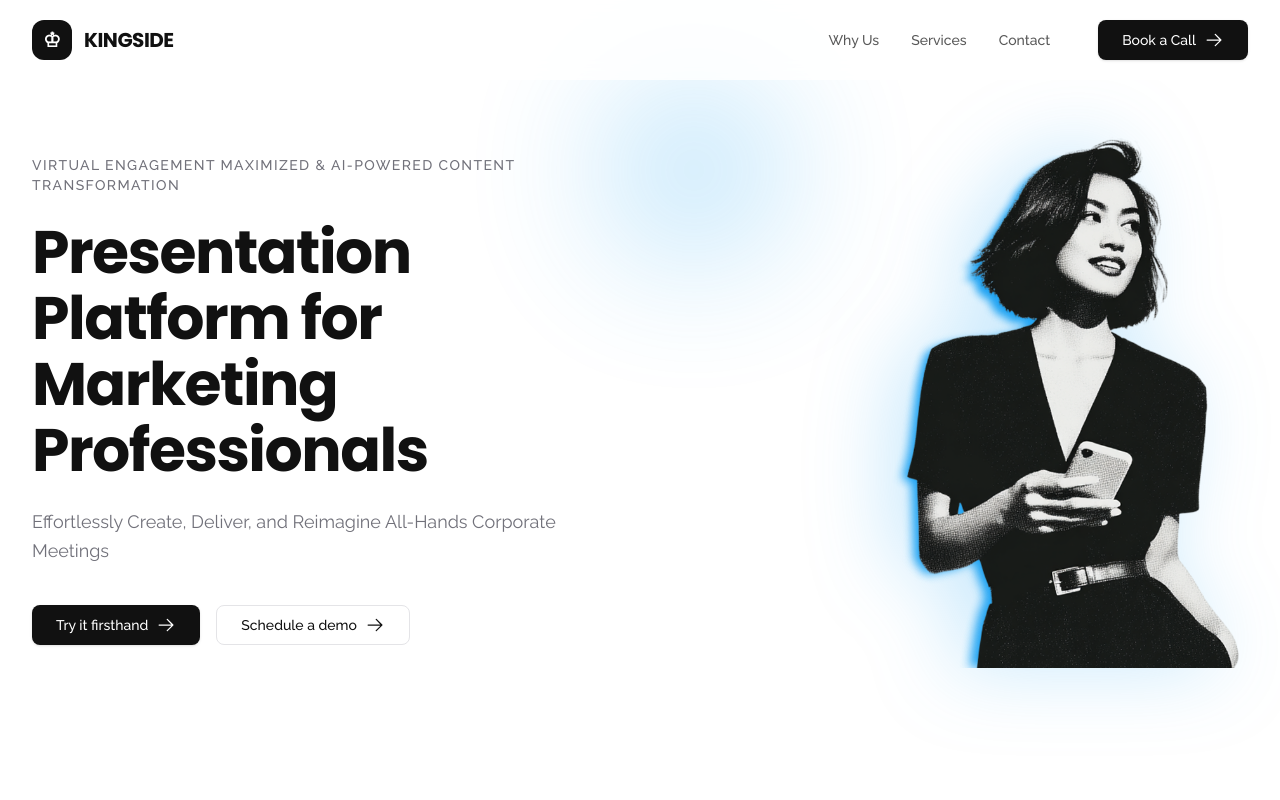
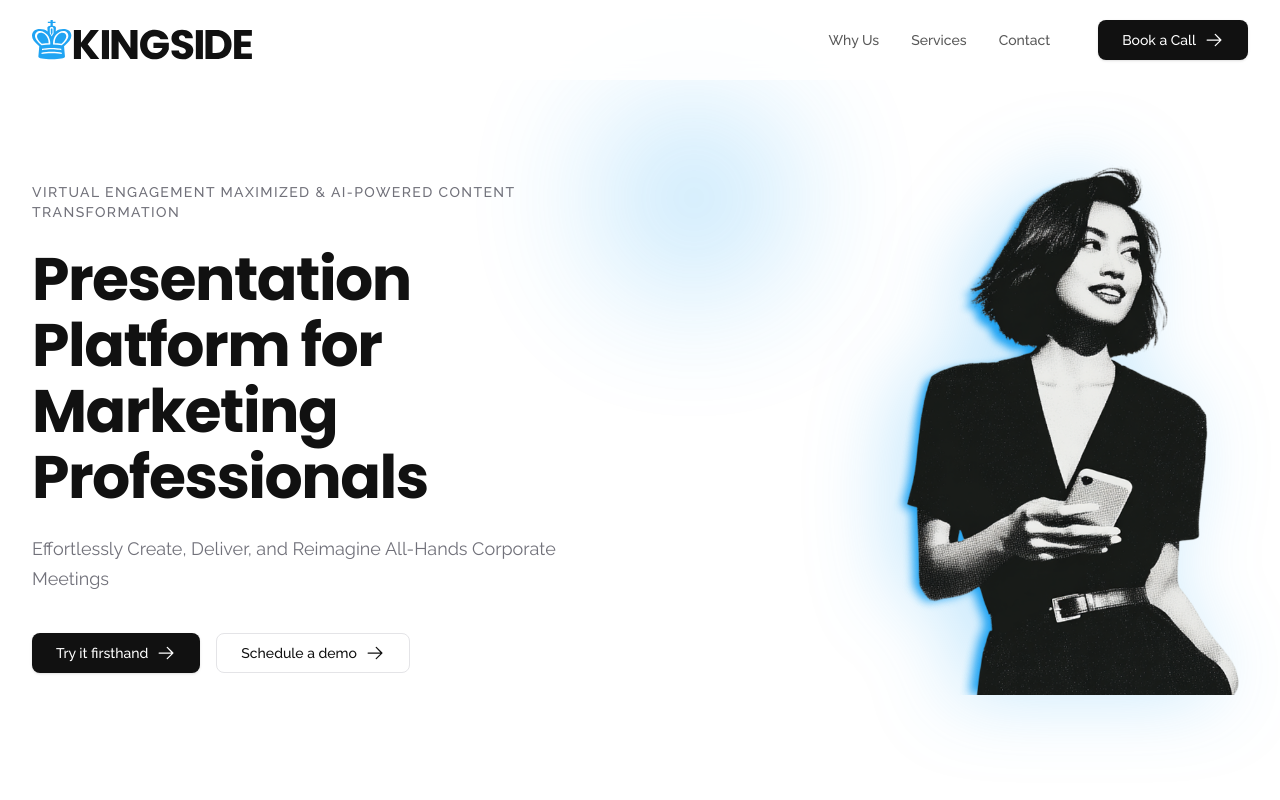
Before and after one commit to rmgtx/Kingsidenew, a React (Vite) app: page / in a window 1280 px wide. Shown: the top 800 px of the page. Built offline with nearby package versions, Linux system fonts and the light colour scheme.

Commit message:
vibe code session

```diff
--- a/src/components/ConfirmationModal.tsx
+++ b/src/components/ConfirmationModal.tsx
@@ -16,7 +16,7 @@ export function ConfirmationModal({ isOpen, setIsOpen }: ConfirmationModalProps)
           exit={{ opacity: 0 }}
           transition={{ duration: 0.25 }}
           onClick={() => setIsOpen(false)}
-          className="fixed inset-0 grid place-items-center z-[100] px-4"
+          className="fixed inset-0 grid place-items-center z-50 px-4"
           style={{
             backgroundColor: 'rgba(17, 17, 17, 0.3)',
             backdropFilter: 'blur(4px)',
@@ -34,17 +34,11 @@ export function ConfirmationModal({ isOpen, setIsOpen }: ConfirmationModalProps)
             onClick={(e) => e.stopPropagation()}
             className="relative w-full max-w-md"
           >
-            {/* Shadow */}
-            <div
-              className="absolute inset-0 border-2 bg-accent border-border rounded-xl"
-              style={{ transform: 'translate(8px, 8px)' }}
-            />
-
             {/* Modal */}
-            <div className="relative border-2 p-8 bg-background border-border rounded-xl">
+            <div className="relative border p-8 bg-background border-border rounded-xl shadow-lg">
               <div className="flex flex-col items-center">
                 {/* Icon */}
-                <div className="w-16 h-16 flex items-center justify-center mb-4 border-2 border-accent rounded-full bg-accent/10">
+                <div className="w-16 h-16 flex items-center justify-center mb-4 border border-accent rounded-full bg-accent/10">
                   <CheckCircle size={32} className="text-accent" weight="bold" />
                 </div>
 
@@ -61,7 +55,7 @@ export function ConfirmationModal({ isOpen, setIsOpen }: ConfirmationModalProps)
                 {/* Button */}
                 <button
                   onClick={() => setIsOpen(false)}
-                  className="w-full sm:w-auto px-8 py-3 border-2 bg-primary text-primary-foreground border-primary rounded-lg font-body font-semibold hover:opacity-90 transition-opacity"
+                  className="w-full sm:w-auto px-8 py-3 border bg-primary text-primary-foreground border-primary rounded-lg font-body font-semibold hover:opacity-90 transition-opacity"
                 >
                   Close
                 </button>
--- a/src/components/brand/AnimatedNeuCard.tsx
+++ b/src/components/brand/AnimatedNeuCard.tsx
@@ -70,7 +70,7 @@ export function AnimatedNeuCard({
         onMouseMove={handleMove}
         onMouseLeave={handleReset}
         className={cn(
-          "relative h-full rounded-xl border bg-card shadow-sm hover:shadow-lg transition-shadow cursor-pointer",
+          "relative h-full rounded-xl border bg-card shadow-lg hover:shadow-xl transition-shadow cursor-pointer",
           className
         )}
       >
--- a/src/components/brand/NeuCard.tsx
+++ b/src/components/brand/NeuCard.tsx
@@ -17,7 +17,7 @@ export function NeuCard({
       className={cn(
         "rounded-xl border bg-card",
         variant === "elevated" && "shadow-lg",
-        variant === "default" && "shadow-sm hover:shadow-md transition-shadow",
+        variant === "default" && "shadow-lg hover:shadow-xl transition-shadow",
         className
       )}
       {...props}
--- a/src/components/sections/BentoGrid.tsx
+++ b/src/components/sections/BentoGrid.tsx
@@ -74,7 +74,7 @@ function BentoCard({
     >
       {/* Clean card with subtle shadow */}
       <div
-        className={`rounded-xl border bg-card p-8 lg:p-10 h-full shadow-sm hover:shadow-lg transition-shadow duration-300 ${className}`}
+        className={`rounded-xl border bg-card p-8 lg:p-10 h-full shadow-lg hover:shadow-xl transition-shadow duration-300 ${className}`}
       >
         {children}
       </div>
--- a/src/components/sections/Footer.tsx
+++ b/src/components/sections/Footer.tsx
@@ -18,11 +18,12 @@ export function Footer() {
             viewport={{ once: true }}
             className="lg:col-span-5 space-y-6"
           >
-            <div className="flex items-center gap-3">
-              <div className="flex h-10 w-10 items-center justify-center bg-background text-foreground font-bold text-xl rounded-lg">
-                ♔
-              </div>
-              <span className="font-heading text-2xl font-bold tracking-tight">KINGSIDE</span>
+            <div className="flex items-center">
+              <img
+                src="/kingside-wordmark.svg"
+                alt="Kingside"
+                className="h-12 w-auto"
+              />
             </div>
             <p className="text-primary-foreground/70 text-lg max-w-sm">
               Put your busy work in check. We help small businesses scale smarter with intelligent automation.
--- a/src/components/sections/Hero.tsx
+++ b/src/components/sections/Hero.tsx
@@ -3,9 +3,9 @@ import { NeuBrutalistButton } from "@/components";
 
 export function Hero() {
   return (
-    <section className="relative min-h-screen flex items-center overflow-hidden bg-background">
+    <section className="relative overflow-hidden bg-background">
       {/* Main content */}
-      <div className="relative z-10 mx-auto max-w-7xl w-full px-6 lg:px-8 py-24 lg:py-32">
+      <div className="relative z-10 mx-auto max-w-7xl w-full px-6 lg:px-8 pt-32 lg:pt-40 pb-24 lg:pb-32">
         <div className="grid grid-cols-1 lg:grid-cols-2 gap-12 lg:gap-8 items-center">
           {/* Left column - Text content */}
           <div className="max-w-xl">
@@ -77,7 +77,7 @@ export function Hero() {
             <motion.div
               className="absolute pointer-events-none"
               style={{
-                background: 'linear-gradient(135deg, #2AA8F3 0%, #2AA8F3 100%)',
+                background: 'linear-gradient(135deg, #20A4F3 0%, #20A4F3 100%)',
                 filter: 'blur(60px)',
                 borderRadius: '50%',
                 // Fixed positioning from browser adjustments
@@ -114,7 +114,7 @@ export function Hero() {
                 alt="Marketing professional with smartphone"
                 className="relative z-10 w-full max-w-[224px] sm:max-w-[269px] lg:max-w-[314px] xl:max-w-[358px] h-auto object-contain"
                 style={{
-                  filter: 'drop-shadow(-20px 0 40px rgba(42, 168, 243, 0.25))',
+                  filter: 'drop-shadow(-20px 0 40px rgba(32, 164, 243, 0.25))',
                 }}
                 onError={(e) => {
                   // Hide image container if it fails to load
--- a/src/components/sections/Navigation.tsx
+++ b/src/components/sections/Navigation.tsx
@@ -43,11 +43,13 @@ export function Navigation() {
     >
       <div className="mx-auto flex h-20 max-w-7xl items-center justify-between px-6 lg:px-8">
         {/* Logo */}
-        <a href="#" className="flex items-center gap-3 group">
-          <div className="flex h-10 w-10 items-center justify-center bg-primary text-primary-foreground font-bold text-xl rounded-lg transition-transform group-hover:scale-105">
-            ♔
-          </div>
-          <span className="font-heading text-xl font-bold tracking-tight">KINGSIDE</span>
+        <a href="#" className="flex items-center group transition-transform hover:scale-105">
+          <img
+            src="/kingside-wordmark.svg?v=2"
+            alt="Kingside"
+            className="h-10 w-auto"
+            style={{ display: 'block', maxWidth: 'none' }}
+          />
         </a>
 
         {/* Desktop Nav */}
@@ -79,8 +81,13 @@ export function Navigation() {
             </SheetTrigger>
             <SheetContent side="right" className="w-[300px] border-l border-border bg-background">
               <SheetHeader>
-                <SheetTitle className="text-left font-heading text-2xl font-bold flex items-center gap-2">
-                  <span className="text-3xl">♔</span> Menu
+                <SheetTitle className="text-left font-heading text-2xl font-bold flex items-center gap-3">
+                  <img
+                    src="/kingside-wordmark.svg"
+                    alt="Kingside"
+                    className="h-8 w-auto"
+                  />
+                  <span>Menu</span>
                 </SheetTitle>
               </SheetHeader>
               <div className="mt-12 flex flex-col gap-6">
--- a/src/index.css
+++ b/src/index.css
@@ -19,7 +19,7 @@
   --color-secondary: #f4f4f5;
   --color-secondary-foreground: #111111;
 
-  --color-accent: #2AA8F3;
+  --color-accent: #20A4F3;
   --color-accent-foreground: #ffffff;
 
   --color-destructive: #ef4444;
@@ -36,10 +36,10 @@
 
   --color-border: #e4e4e7;
   --color-input: #e4e4e7;
-  --color-ring: #2AA8F3;
+  --color-ring: #20A4F3;
 
   /* Chart/Animation Colors */
-  --color-chart-1: #2AA8F3;
+  --color-chart-1: #20A4F3;
   --color-chart-2: #ef4444;
   --color-chart-3: #f59e0b;
   --color-chart-4: #22c55e;
```
Also changed, not shown: public/kingside-wordmark.svg (added).
